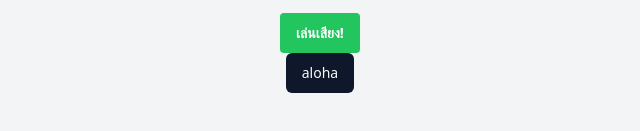
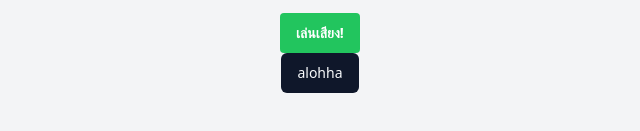
Before and after one commit to tontpong/gacha, a React (Vite) app: page / in a window 1280 px wide. Shown: the part 403-534 px from the top of the page, without its empty margins (320-960 px from the left). Built offline with nearby package versions, Linux system fonts and the light colour scheme.

Commit message:
Update audio.jsx

```diff
--- a/src/audio.jsx
+++ b/src/audio.jsx
@@ -40,7 +40,7 @@ const GlassBeadsSoundPlayer = () => {
 
       const timeoutIds = [];
 
-      for (let i = 0; i < 10; i++) {
+      for (let i = 0; i < 20; i++) {
         const timeoutId = setTimeout(() => {
           playGlassBeadsSound();
 
@@ -52,7 +52,7 @@ const GlassBeadsSoundPlayer = () => {
         timeoutIds.forEach(id => clearTimeout(id));
       };
 
-  }, [playGlassBeadsSound,isPlaying]);
+  }, [isPlaying ,playGlassBeadsSound]);
 
   const togglePlay = () => {
     setIsPlaying(!isPlaying);
@@ -67,7 +67,7 @@ const GlassBeadsSoundPlayer = () => {
       >
         {isPlaying ? 'หยุดเล่น!' : 'เล่นเสียง!'}
       </Button>
-       <Button> aloha </Button>
+       <Button> alohha </Button>
     </div>
   );
 };
```
